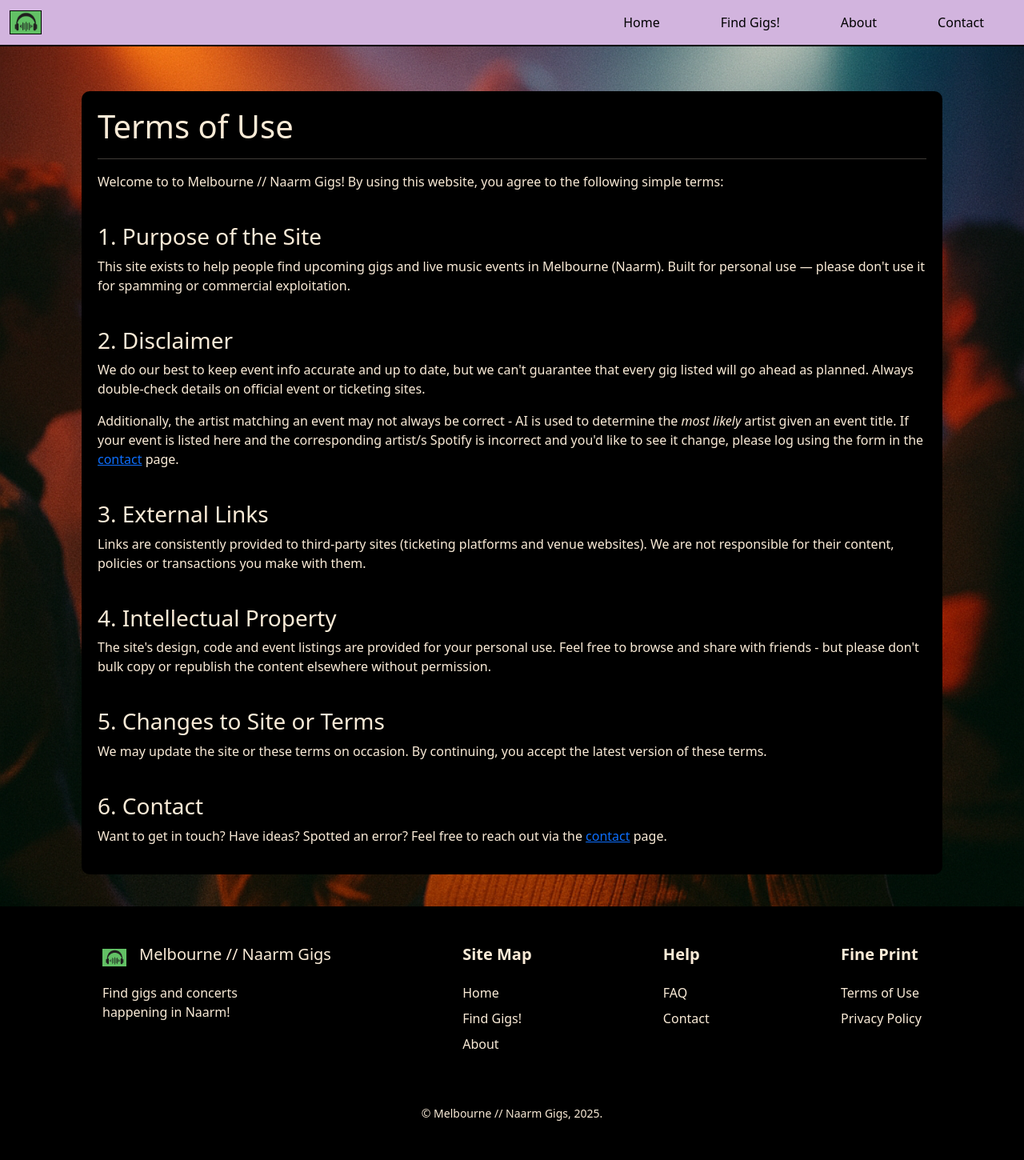
After one commit to callanroff123/EventHub-WebApp, a Flask app: page /terms-of-use in a window 1280 px wide. The commit adds this page. Shown: the whole page at 80% size. Run offline with Flask 3, Linux system fonts and the light colour scheme; some libraries are stand-ins or nearby versions.

Commit message:
Fine print, FAQ and 'just in' listings

```diff
--- a/app/main/routes.py
+++ b/app/main/routes.py
@@ -1,6 +1,7 @@
 # Note that for all routes associated with a bluprint, we must first assign the bluprint name before referencing a function in url_for(...)
 # Ex: url_for("login") -> url_for("auth.login")
 import os
+import numpy as np
 from dotenv import load_dotenv
 from flask import render_template, request, redirect, url_for, flash, jsonify, send_from_directory
 import requests
@@ -93,6 +94,9 @@ def gigs():
             json_data_refined = [d for d in json_data_refined if datetime.strptime(d["Date"], "%Y-%m-%d").date() >= form.start_date.data]
         if form.end_date.data:
             json_data_refined = [d for d in json_data_refined if datetime.strptime(d["Date"], "%Y-%m-%d").date() <= form.end_date.data]
+        if form.just_in.data:
+            if form.just_in.data == "Just In":
+                json_data_refined = [d for d in json_data_refined if (float(d["just_in"]) == 1) and (float(d["followers_rank"]) < np.max([float(d["followers_rank"]) for d in json_data_refined]))]
         if form.venue_filter.data:
             json_data_refined = [d for d in json_data_refined if d["Venue"] in form.venue_filter.data]
         if form.genre_filter.data:
@@ -151,6 +155,20 @@ def contact():
     ))
 
 
+@bp.route("/terms-of-use")
+def terms_of_use():
+    return(render_template("terms_of_use.html"))
+
+
+@bp.route("/privacy-policy")
+def privacy_policy():
+    return(render_template("privacy_policy.html"))
+
+@bp.route("/faq")
+def faq():
+    return(render_template("faq.html"))
+
+
 @bp.route('/sitemap.xml')
 def sitemap():
     return send_from_directory('static', 'sitemap.xml')
--- a/app/static/styles/styles.css
+++ b/app/static/styles/styles.css
@@ -280,6 +280,23 @@ td {
     border-radius: 10px;
 }
 
+.footer-container {
+    background-color: black !important;
+    color: antiquewhite !important;
+}
+
+.main-container {
+    padding-top: 40px;
+    padding-bottom: 40px;
+    padding-left: 20px;
+    padding-right: 20px;
+}
+
+.radio-inline {
+    display: inline-block;
+    margin-right: 15px;
+}
+
 @media (max-width: 768px) {
 
     .label {
--- a/app/templates/base.html
+++ b/app/templates/base.html
@@ -72,6 +72,61 @@
             {% endwith %}
             {% block content %}{% endblock %}
         </div>
+
+        <div class="footer-container">
+            <div class="header"></div>
+            <footer class="page-footer shadow">
+                <div class="d-flex flex-column mx-auto py-5" style="width: 80%">
+                    <div class="d-flex flex-wrap justify-content-between">
+                        <div>
+                            <a href="{{ url_for('main.index') }}" class="d-flex align-items-center p-0" style="color: antiquewhite; text-decoration: none;">
+                                <img alt="logo" src="{{ url_for('static', filename='images/MelbourneGigsBasic.png') }}" width="30px" />
+                                <span class="ms-3 h5 font-weight-bold">Melbourne // Naarm Gigs</span>
+                            </a>
+                            <p class="my-3" style="width: 250px">Find gigs and concerts happening in Naarm!</p>
+                        </div>
+                        <div>
+                            <p class="h5 mb-4" style="font-weight: 600">Site Map</p>
+                            <ul class="p-0" style="list-style: none; cursor: pointer">
+                                <li class="my-2">
+                                    <a href="{{ url_for('main.index') }}" style="color: antiquewhite; text-decoration: none;">Home</a>
+                                </li>
+                                <li class="my-2">
+                                    <a href="{{ url_for('main.gigs') }}" style="color: antiquewhite; text-decoration: none;">Find Gigs!</a>
+                                </li>
+                                <li class="my-2">
+                                    <a href="{{ url_for('main.about') }}" style="color: antiquewhite; text-decoration: none;">About</a>
+                                </li>
+                            </ul>
+                        </div>
+                        <div>
+                            <p class="h5 mb-4" style="font-weight: 600">Help</p>
+                            <ul class="p-0" style="list-style: none; cursor: pointer">
+                                <li class="my-2">
+                                    <a href="{{ url_for('main.faq') }}" style="color: antiquewhite; text-decoration: none;">FAQ</a>
+                                </li>
+                                <li class="my-2">
+                                    <a href="{{ url_for('main.contact') }}" style="color: antiquewhite; text-decoration: none;">Contact</a>
+                                </li>
+                            </ul>
+                        </div>
+                        <div>
+                            <p class="h5 mb-4" style="font-weight: 600">Fine Print</p>
+                            <ul class="p-0" style="list-style: none; cursor: pointer">
+                                <li class="my-2">
+                                    <a href="{{ url_for('main.terms_of_use') }}" style="color: antiquewhite; text-decoration: none;">Terms of Use</a>
+                                </li>
+                                <li class="my-2">
+                                    <a href="{{ url_for('main.privacy_policy') }}" style="color: antiquewhite; text-decoration: none;">Privacy Policy</a>
+                                </li>
+                            </ul>
+                        </div>
+                    </div>
+                    <small class="text-center mt-5">&copy; Melbourne // Naarm Gigs, 2025.</small>
+                </div>
+            </footer>
+        </div>
+
         <script src="https://code.jquery.com/jquery-3.7.0.min.js"></script>
         <script src="https://cdn.datatables.net/1.13.6/js/jquery.dataTables.min.js"></script>
         <script
@@ -83,6 +138,4 @@
         {% block scripts %}
         {% endblock %}
     </body>
-    {% block footer %}
-    {% endblock %}
 </html>
--- a/app/templates/contact.html
+++ b/app/templates/contact.html
@@ -5,8 +5,6 @@
 {% block content %}
     <div class="main-container text-colour">
         <div class="feedback">
-            <br>
-            <br>
             <p class="lead my-3">Hey there! If you'd like to get in touch, please use the form below 👇</p>
             {% from "bootstrap5/form.html" import render_form %}
             <form method="POST">
--- /dev/null
+++ b/app/templates/terms_of_use.html
@@ -0,0 +1,34 @@
+{% extends "base.html" %}
+{% import "bootstrap_wtf.html" as wtf %}
+{% block styles %}
+{% endblock %}
+{% block content %}
+    <div class="main-container text-colour">
+        <div class="feedback">
+            <h1>Terms of Use</h1>
+            <hr>
+            <p>Welcome to to Melbourne // Naarm Gigs! By using this website, you agree to the following simple terms:</p>
+            <br>
+            <h3>1. Purpose of the Site</h3>
+            <p>This site exists to help people find upcoming gigs and live music events in Melbourne (Naarm). Built for personal use — please don't use it for spamming or commercial exploitation.</p>
+            <br>
+            <h3>2. Disclaimer</h3>
+            <p>We do our best to keep event info accurate and up to date, but we can't guarantee that every gig listed will go ahead as planned. Always double-check details on official event or ticketing sites.</p>
+            <p>Additionally, the artist matching an event may not always be correct - AI is used to determine the <em>most likely</em> artist given an event title. If your event is listed here and the corresponding artist/s Spotify is incorrect and you'd like to see it change, please log using the form in the <a href="{{ url_for('main.contact') }}">contact</a> page.</p>
+            <br>
+            <h3>3. External Links</h3>
+            <p>Links are consistently provided to third-party sites (ticketing platforms and venue websites). We are not responsible for their content, policies or transactions you make with them.</p>
+            <br>
+            <h3>4. Intellectual Property</h3>
+            <p>The site's design, code and event listings are provided for your personal use. Feel free to browse and share with friends - but please don't bulk copy or republish the content elsewhere without permission.</p>
+            <br>
+            <h3>5. Changes to Site or Terms</h3>
+            <p>We may update the site or these terms on occasion. By continuing, you accept the latest version of these terms.</p>
+            <br>
+            <h3>6. Contact</h3>
+            <p>Want to get in touch? Have ideas? Spotted an error? Feel free to reach out via the <a href="{{ url_for('main.contact') }}">contact</a> page.</p>
+        </div>
+    </div>
+{% endblock %}
+{% block scripts %}
+{% endblock %}
```
Also changed, not shown: app/main/forms.py (+6 -2 lines), app/templates/faq.html (added, +33 -0 lines), app/templates/gigs.html (+10 -11 lines), app/templates/privacy_policy.html (added, +30 -0 lines), app/static/images/webpage-background.jpg (deleted).
